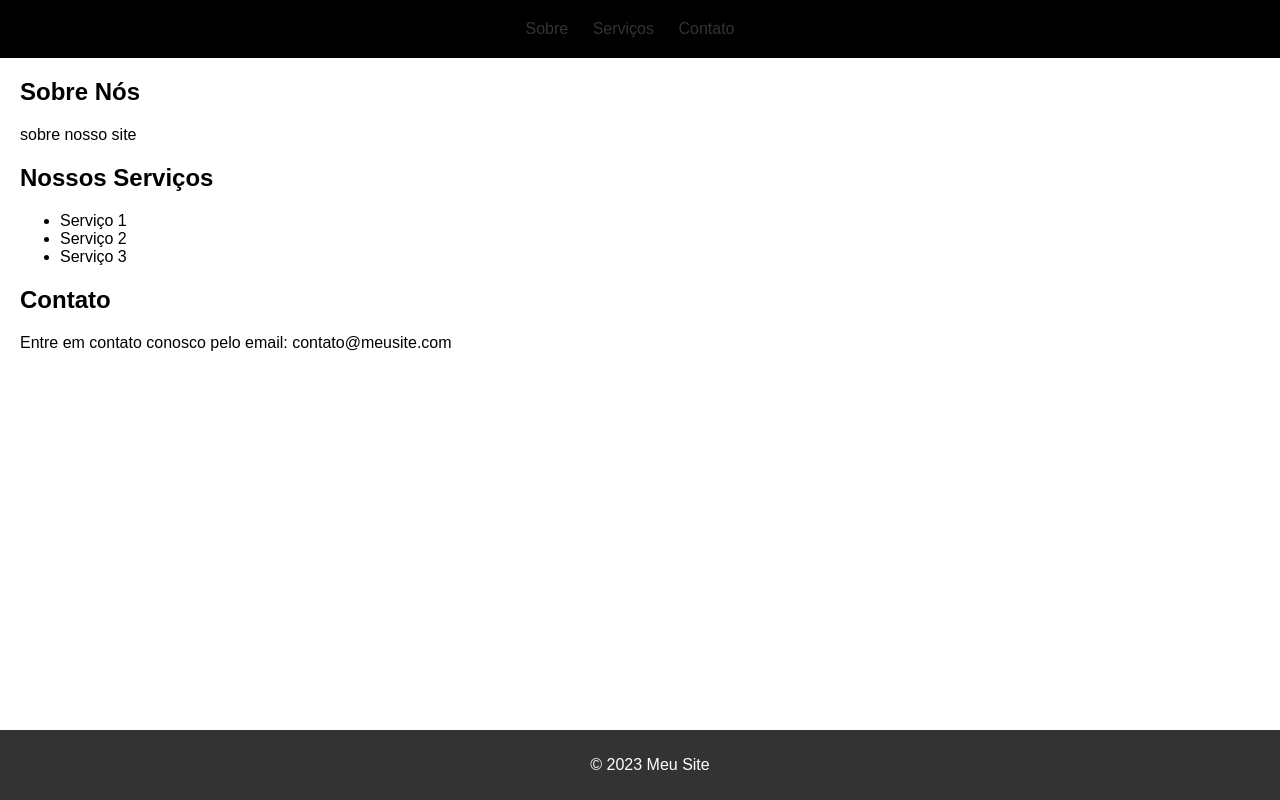
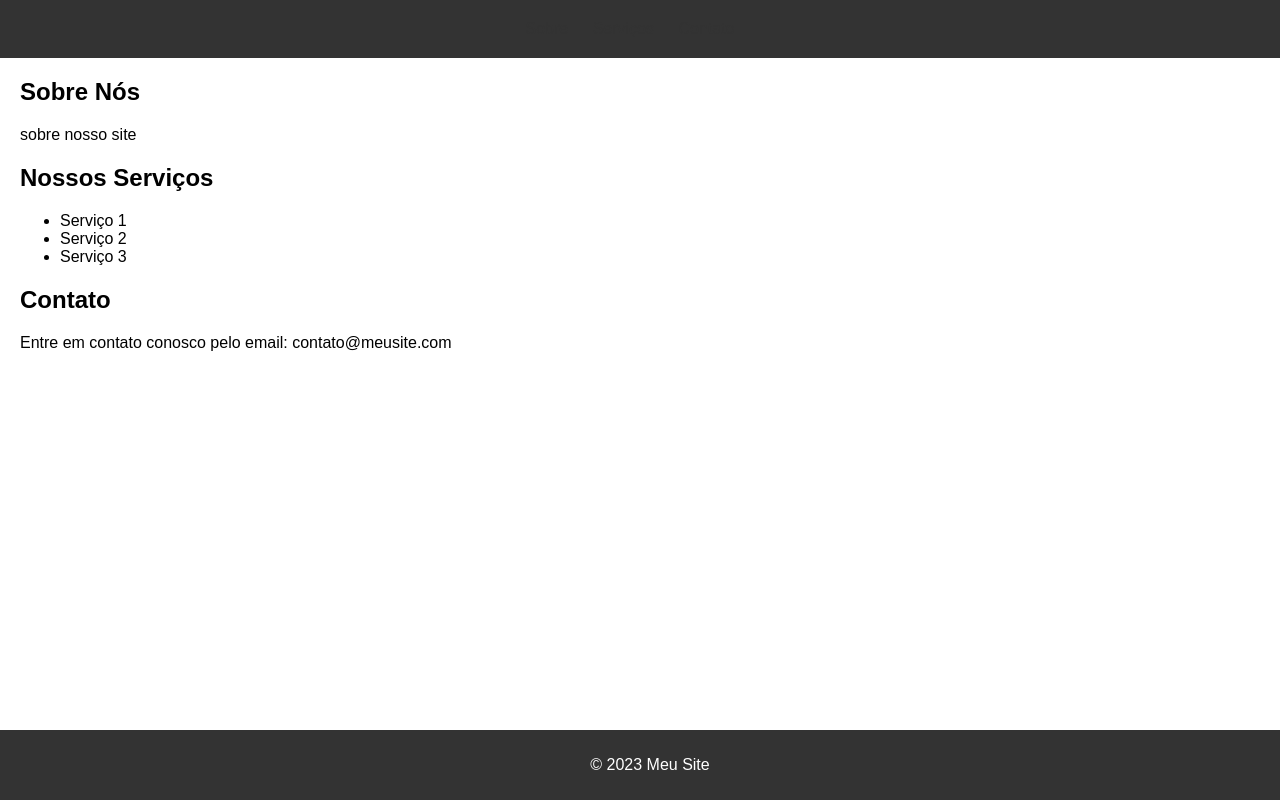
Before and after one commit to PilotodeFugaBr/pilotodefugabra.github.io, a plain HTML site: page index.html in a window 1280 px wide. Drawn offline with Linux system fonts and the light colour scheme.

Commit message:
styles.css

```diff
--- a/styles.css
+++ b/styles.css
@@ -6,7 +6,7 @@ body {
 }
 
 header {
-    background-color: #000000;
+    background-color: #333;
     color: white;
     text-align: center;
     padding: 20px;
```
